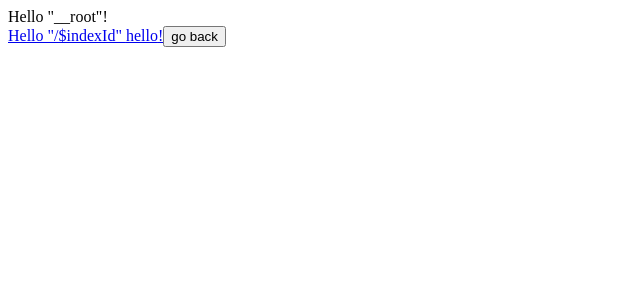
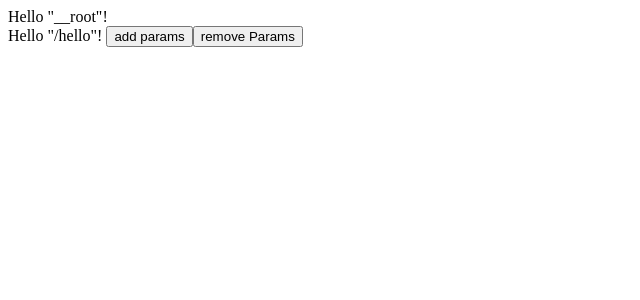
Before and after one commit to dracu-lah/tanstack-router-react, a React (Vite) app: page /hello in a window 1280 px wide. Shown: the top 300 px of the page, without its empty margins (0-640 px from the left). Built offline with nearby package versions, Linux system fonts and the light colour scheme.

Commit message:
added search params

```diff
--- a/package.json
+++ b/package.json
@@ -13,7 +13,8 @@
     "@tanstack/react-router": "^1.97.23",
     "@uidotdev/usehooks": "^2.4.1",
     "react": "^18.3.1",
-    "react-dom": "^18.3.1"
+    "react-dom": "^18.3.1",
+    "zod": "^3.24.1"
   },
   "devDependencies": {
     "@eslint/js": "^9.17.0",
--- a/src/routeTree.gen.ts
+++ b/src/routeTree.gen.ts
@@ -13,6 +13,7 @@ import { createFileRoute } from '@tanstack/react-router'
 // Import Routes
 
 import { Route as rootRoute } from './routes/__root'
+import { Route as HelloImport } from './routes/hello'
 
 // Create Virtual Routes
 
@@ -34,6 +35,12 @@ const IndexIdLazyRoute = IndexIdLazyImport.update({
   getParentRoute: () => rootRoute,
 } as any).lazy(() => import('./routes/$indexId.lazy').then((d) => d.Route))
 
+const HelloRoute = HelloImport.update({
+  id: '/hello',
+  path: '/hello',
+  getParentRoute: () => rootRoute,
+} as any)
+
 const IndexLazyRoute = IndexLazyImport.update({
   id: '/',
   path: '/',
@@ -49,6 +56,13 @@ declare module '@tanstack/react-router' {
       path: '/'
       fullPath: '/'
       preLoaderRoute: typeof IndexLazyImport
+      parentRoute: typeof rootRoute
+    }
+    '/hello': {
+      id: '/hello'
+      path: '/hello'
+      fullPath: '/hello'
+      preLoaderRoute: typeof HelloImport
       parentRoute: typeof rootRoute
     }
     '/$indexId': {
@@ -72,12 +86,14 @@ declare module '@tanstack/react-router' {
 
 export interface FileRoutesByFullPath {
   '/': typeof IndexLazyRoute
+  '/hello': typeof HelloRoute
   '/$indexId': typeof IndexIdLazyRoute
   '/about': typeof AboutLazyRoute
 }
 
 export interface FileRoutesByTo {
   '/': typeof IndexLazyRoute
+  '/hello': typeof HelloRoute
   '/$indexId': typeof IndexIdLazyRoute
   '/about': typeof AboutLazyRoute
 }
@@ -85,27 +101,30 @@ export interface FileRoutesByTo {
 export interface FileRoutesById {
   __root__: typeof rootRoute
   '/': typeof IndexLazyRoute
+  '/hello': typeof HelloRoute
   '/$indexId': typeof IndexIdLazyRoute
   '/about': typeof AboutLazyRoute
 }
 
 export interface FileRouteTypes {
   fileRoutesByFullPath: FileRoutesByFullPath
-  fullPaths: '/' | '/$indexId' | '/about'
+  fullPaths: '/' | '/hello' | '/$indexId' | '/about'
   fileRoutesByTo: FileRoutesByTo
-  to: '/' | '/$indexId' | '/about'
-  id: '__root__' | '/' | '/$indexId' | '/about'
+  to: '/' | '/hello' | '/$indexId' | '/about'
+  id: '__root__' | '/' | '/hello' | '/$indexId' | '/about'
   fileRoutesById: FileRoutesById
 }
 
 export interface RootRouteChildren {
   IndexLazyRoute: typeof IndexLazyRoute
+  HelloRoute: typeof HelloRoute
   IndexIdLazyRoute: typeof IndexIdLazyRoute
   AboutLazyRoute: typeof AboutLazyRoute
 }
 
 const rootRouteChildren: RootRouteChildren = {
   IndexLazyRoute: IndexLazyRoute,
+  HelloRoute: HelloRoute,
   IndexIdLazyRoute: IndexIdLazyRoute,
   AboutLazyRoute: AboutLazyRoute,
 }
@@ -121,12 +140,16 @@ export const routeTree = rootRoute
       "filePath": "__root.tsx",
       "children": [
         "/",
+        "/hello",
         "/$indexId",
         "/about"
       ]
     },
     "/": {
       "filePath": "index.lazy.tsx"
+    },
+    "/hello": {
+      "filePath": "hello.tsx"
     },
     "/$indexId": {
       "filePath": "$indexId.lazy.tsx"
--- a/src/routes/about.lazy.tsx
+++ b/src/routes/about.lazy.tsx
@@ -1,6 +1,10 @@
 import { createLazyFileRoute } from "@tanstack/react-router";
 import { useState } from "react";
+import * as z from "zod";
 
+const searchParamSchema = z.object({
+  name: z.string().optional(),
+});
 export const Route = createLazyFileRoute("/about")({
   component: RouteComponent,
 });
--- /dev/null
+++ b/src/routes/hello.tsx
@@ -0,0 +1,26 @@
+import { createFileRoute } from "@tanstack/react-router";
+import { z } from "zod";
+
+const searchParamSchema = z.object({
+  name: z.string().optional(),
+});
+export const Route = createFileRoute("/hello")({
+  component: RouteComponent,
+  validateSearch: searchParamSchema,
+});
+
+function RouteComponent() {
+  const { name } = Route.useSearch();
+  const navigate = Route.useNavigate();
+  return (
+    <div>
+      Hello "/hello"! {name}{" "}
+      <button onClick={() => navigate({ search: { name: "search params" } })}>
+        add params
+      </button>
+      <button onClick={() => navigate({ search: { name: undefined } })}>
+        remove Params
+      </button>
+    </div>
+  );
+}
```
Also changed, not shown: 1 other file (tests, documents, lock files or other folders).
